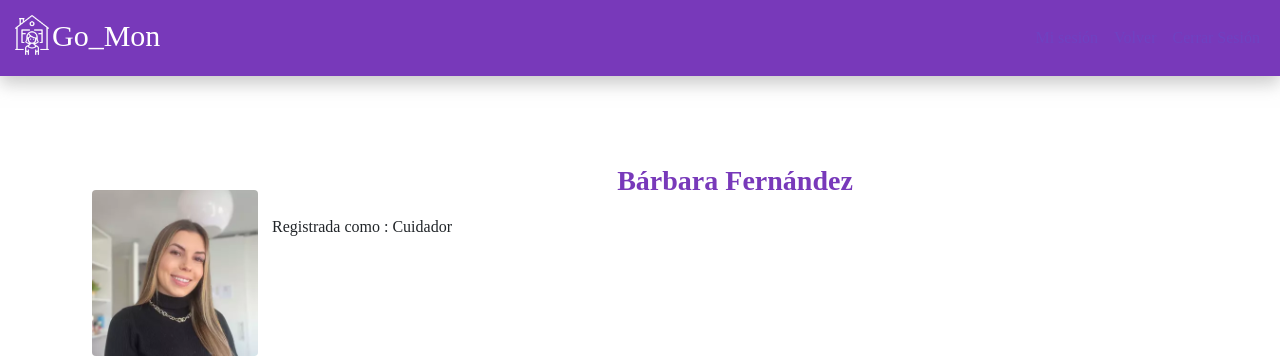
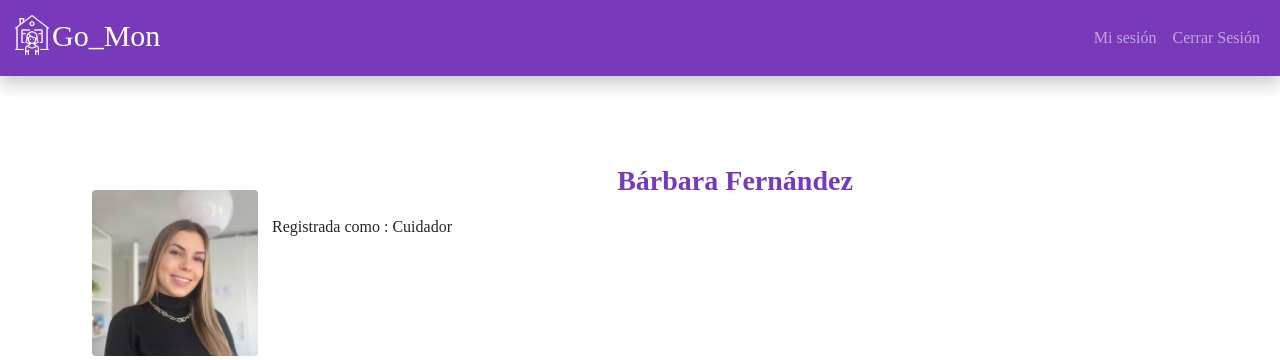
Before and after one commit to Ale1988Acosta/go_mondef, a Django app: page /Historial_evaluacion/ in a window 1280 px wide. Shown: the top 360 px of the page. Run offline with Django 4.2, Linux system fonts and the light colour scheme.

Commit message:
detalles

```diff
--- a/Proyecto/Go_mon/static/Go_mon/css/diseno.css
+++ b/Proyecto/Go_mon/static/Go_mon/css/diseno.css
@@ -198,18 +198,3 @@ hr {
     background-color: #ffffff;
     border-radius: 5px;
 }
-
-.nav-pills .nav-link.active,
-.nav-pills .show>.nav-link {
-    color: #fff !important;
-    background-color: #6f42c1 !important;
-}
-
-
-.nav-link {
-    display: block;
-    padding: 0.5rem 1rem;
-    color: #6f42c1 !important;
-    text-decoration: none;
-    transition: color .15s ease-in-out,background-color .15s ease-in-out,border-color .15s ease-in-out;
-}
--- a/Proyecto/Go_mon/templates/Go_mon/Historial_evaluacion.html
+++ b/Proyecto/Go_mon/templates/Go_mon/Historial_evaluacion.html
@@ -27,14 +27,11 @@
           <div class="collapse navbar-collapse" id="collapsibleNavbar">
             <ul class="navbar-nav ms-auto">
               <li class="nav-ite">
-                <a class="nav-link" href="{% url 'Apoderado_perfil'%}">Mi sesión</a>
-              </li>
-              <li class="nav-item">
-                <a class="nav-link" href="{% url 'perfcuidador1'%}">Volver</a>
+                <a class="nav-link" href="">Mi sesión</a>
               </li>
 
               <li class="nav-item">
-                <a class="nav-link" href="{% url 'Pag_Principal'%}">Cerrar Sesión</a>
+                <a class="nav-link" href="{% url 'salir'%}">Cerrar Sesión</a>
               </li>
 
             </ul>
--- a/Proyecto/Go_mon/templates/Go_mon/perfcuidador1.html
+++ b/Proyecto/Go_mon/templates/Go_mon/perfcuidador1.html
@@ -30,10 +30,7 @@
             <div class="collapse navbar-collapse" id="collapsibleNavbar">
                 <ul class="navbar-nav ms-auto">
                     <li class="nav-ite">
-                        <a class="nav-link" href="{% url 'volapo' datos.rut_apoderado  %}">Mi sesión</a>
-                    </li>
-                    <li class="nav-item">
-                        <a class="nav-link" href="">Volver</a>
+                        <a class="nav-link" href="{% url 'volapo' datos.rut_apoderado  %}">Volver a mi sesión</a>
                     </li>
 
                     <li class="nav-item">
--- a/Proyecto/Go_mon/templates/Go_mon/perfil.html
+++ b/Proyecto/Go_mon/templates/Go_mon/perfil.html
@@ -35,9 +35,6 @@
                 <ul class="navbar-nav ms-auto">
                     <li class="nav-item">
                         <a class="nav-link" href="{% url 'salir' %}">Cerrar Sesión</a>
-                    </li>
-                    <li class="nav-item">
-                        <a class="nav-link" href="{% url 'Pag_Principal'%}">Volver</a>
                     </li>
                 </ul>
             </div>
--- a/Proyecto/Go_mon/views.py
+++ b/Proyecto/Go_mon/views.py
@@ -14,7 +14,9 @@ def inicioadmin(request):
     return render(request,'Go_mon/inicioadmin.html')
 
 def Historial_evaluacion(request):
-    return render(request,'Go_mon/Historial_evaluacion.html')
+    aa = Apoderado.objects.all()
+    contexto = {"datos": aa}
+    return render(request,'Go_mon/Historial_evaluacion.html', contexto)
 
 def adm(request):
     return render(request,'Go_mon/adm.html')
```
